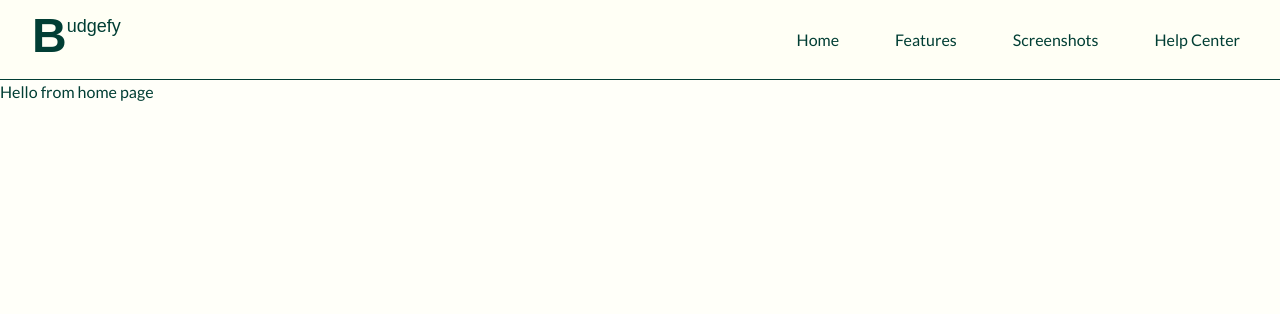
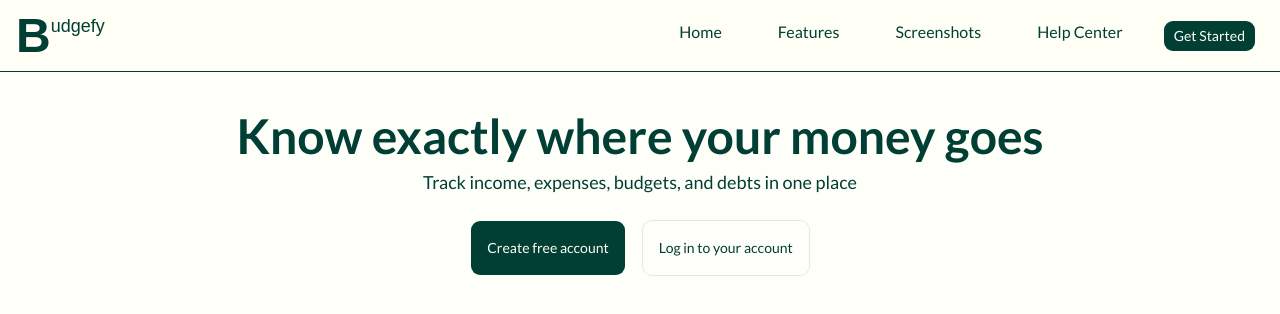
Before and after one commit to nescafebold/budget, a Next.js app: page / in a window 1280 px wide. Shown: the top 314 px of the page. Built offline with nearby package versions, Linux system fonts and the light colour scheme; a web font is replaced by a local one.

Commit message:
add authentication and fix some UI but not yet final

```diff
--- a/src/app/(auth)/login/page.tsx
+++ b/src/app/(auth)/login/page.tsx
@@ -83,7 +83,7 @@ export default function LoginPage() {
   };
 
   return (
-    <main className="min-h-screen bg-background py-15 ">
+    <main className="max-h-screen bg-card py-15 ">
       <div className="flex flex-col w-full max-w-sm border gap-2 p-5 bg-sidebar text-sidebar-foreground rounded-md mx-auto  overflow-hidden">
         <h1 className="text-center text-3xl font-bold">LOGIN</h1>
         <form onSubmit={handleSubmit(onSubmit)} className="space-y-4 flex flex-col gap-2 noValidate ">
--- a/src/app/(auth)/register/page.tsx
+++ b/src/app/(auth)/register/page.tsx
@@ -71,7 +71,7 @@ export default function RegisterPage() {
     };
 
     return (
-        <main className="min-h-screen bg-background py-15 ">
+        <main className="max-h-screen bg-card py-15 ">
             <div className="flex flex-col w-full max-w-sm border gap-2 p-5 bg-sidebar text-sidebar-foreground rounded-md mx-auto  overflow-hidden">
                 <h1 className="text-center text-3xl font-bold">SIGNUP</h1>
                 <form onSubmit={handleSubmit(onSubmit)} className="space-y-4 flex flex-col gap-2 noValidate ">
--- a/src/app/page.tsx
+++ b/src/app/page.tsx
@@ -1,3 +1,38 @@
+import { Button } from "@/components/ui/button";
+import Link from "next/link";
+
 export default function Home() {
-  return <div>Hello from home page</div>;
+  return (
+    <main className="max-h-screen">
+      <div className="flex flex-col gap-4 p-10 text-center">
+        <div>
+          <h1 className="text-3xl font-bold md:text-5xl">Know exactly where your money goes</h1>
+          <p className="text-sm my-2 md:text-lg">Track income, expenses, budgets, and debts in one place</p>
+        </div>
+
+        <div className="flex flex-row gap-4 justify-center">
+          <Link href="/register">
+            <Button
+              variant="default"
+              size="xxl"
+              className="cursor-pointer px-4 m-0 flex items-center justify-center w-full"
+            >
+              Create free account
+            </Button>
+          </Link>
+          <Link href="/login">
+            <Button
+              variant="outline"
+              size="xxl"
+              className="cursor-pointer px-4 m-0 flex items-center justify-center w-full"
+            >
+              Log in to your account
+            </Button>
+          </Link>
+        </div>
+      </div>
+
+
+    </main>
+  );
 }
--- a/src/components/ui/logo.tsx
+++ b/src/components/ui/logo.tsx
@@ -9,9 +9,9 @@ const cedarville = Cedarville_Cursive({
 export default function Logo() {
     return (
         <div
-            className={`${cedarville.className} antialiased flex flex-row pt-3  justify-center text-[#013E34] p-4`}
+            className={`${cedarville.className} antialiased flex flex-row my-auto text-[#013E34]`}
         >
-            <span className=" text-5xl font-bold">B</span>
+            <span className=" text-5xl font-bold ">B</span>
             <span className="text-lg hidden lg:block">udgefy</span>
         </div>
     )
--- a/src/components/ui/nav-links.tsx
+++ b/src/components/ui/nav-links.tsx
@@ -75,7 +75,16 @@ export default function NavLinks() {
                         >  <p > {link.name} </p></Link>
                     )
                 })}
+                <Link href="/register">
+                    <Button
+                        variant="default"
+                        className="cursor-pointer m-0 flex items-center justify-center w-full"
+                    >
+                        Get Started
+                    </Button>
+                </Link>
             </div>
+
         </div >
     )
 }
--- a/src/components/ui/navbar.tsx
+++ b/src/components/ui/navbar.tsx
@@ -1,13 +1,17 @@
 import Logo from "@/components/ui/logo";
 import NavLinks from "@/components/ui/nav-links";
+import Link from "next/link";
 
 export default function NavBar() {
     return (
-        <nav className="flex flex-row w-full h-20 border-b border-[#013E34] justify-between bg-[#FFFFF5] px-4 ">
-            <Logo />
+        <nav className="flex flex-row w-full h-18 border-b border-[#013E34] justify-between bg-[#FFFFF5] px-4 ">
+            <Link href="/" className="flex align-center">
+                <Logo />
+            </Link>
+
             <NavLinks />
 
-        </nav>
+        </nav >
     )
 
 }
--- a/src/lib/db/index.ts
+++ b/src/lib/db/index.ts
@@ -2,6 +2,13 @@ import { neon } from "@neondatabase/serverless";
 import { drizzle } from "drizzle-orm/neon-http";
 import * as schema from "@/lib/db/schema";
 
+if (!process.env.DATABASE_URL) {
+    throw new Error(
+        "DATABASE_URL is not set. Please add it to your .env.local file. " +
+        "Get it from your Neon dashboard at https://neon.tech"
+    );
+}
+
 const sql = neon(process.env.DATABASE_URL!);
 export const db = drizzle(sql, { schema });
 export { schema };
--- a/src/lib/db/schema.ts
+++ b/src/lib/db/schema.ts
@@ -31,7 +31,7 @@ export const categoryTypeEnum = pgEnum("category_type", [
 export const transactionTypeEnum = pgEnum("transaction_type", [
   "income",
   "expense",
-  "debt/load",
+  "debt/loan",
   "transfer",
 ]);
 export const frequencyEnum = pgEnum("frequency", [
@@ -142,3 +142,4 @@ export const recurringTransactions = pgTable("recurring_transactions", {
 export type User = InferSelectModel<typeof users>;
 export type NewUser = InferInsertModel<typeof users>;
 export type RefreshToken = InferSelectModel<typeof refreshTokens>;
+export type NewRefreshToken = InferInsertModel<typeof refreshTokens>;
--- a/src/proxy.ts
+++ b/src/proxy.ts
@@ -13,7 +13,8 @@ export default auth((req) => {
     const isPublicPath =
         pathname.startsWith("/login") ||
         pathname.startsWith("/register") ||
-        pathname.startsWith("/api/auth");
+        pathname.startsWith("/api/auth") ||
+        pathname === "/";
 
     // If they're NOT logged in and trying to access a private page → redirect to login
     if (!isLoggedIn && !isPublicPath) {
```
